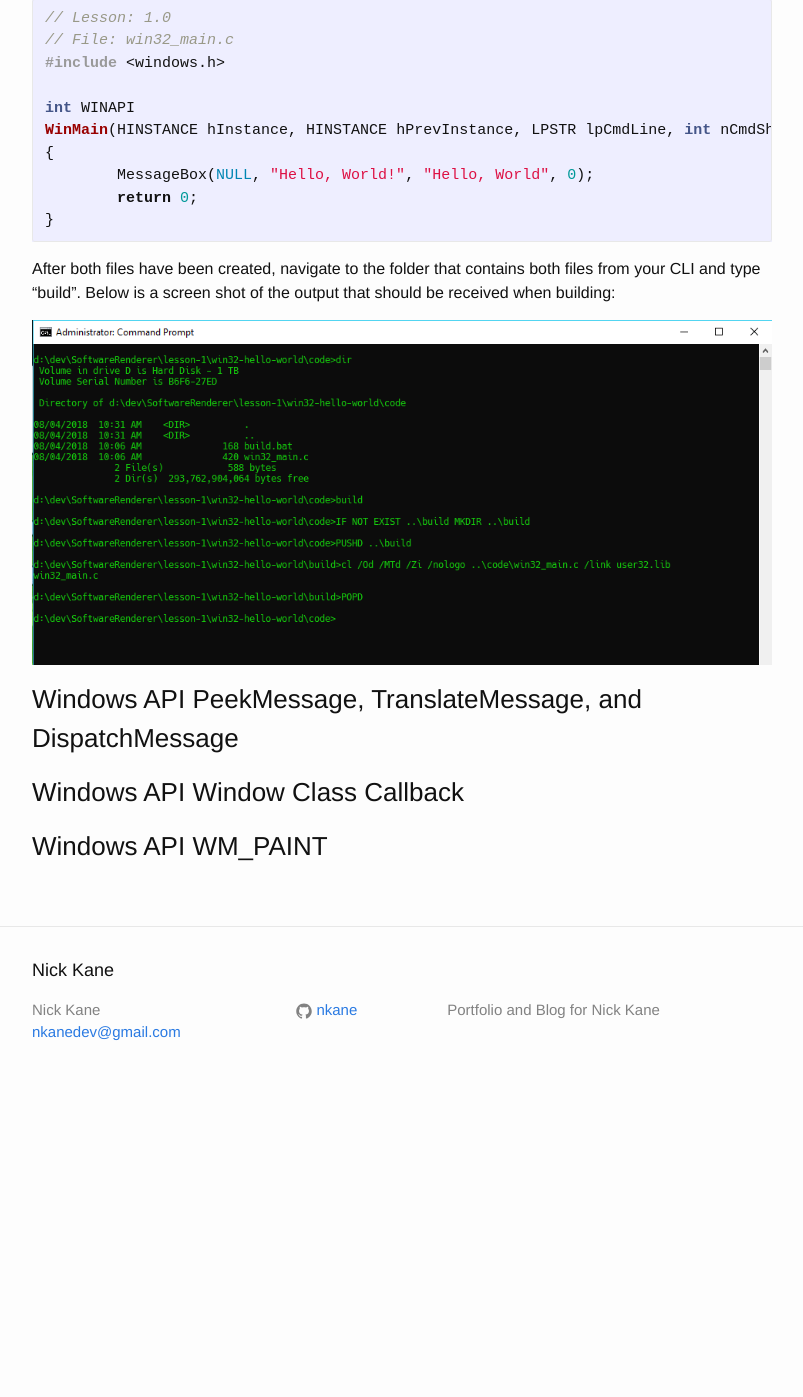
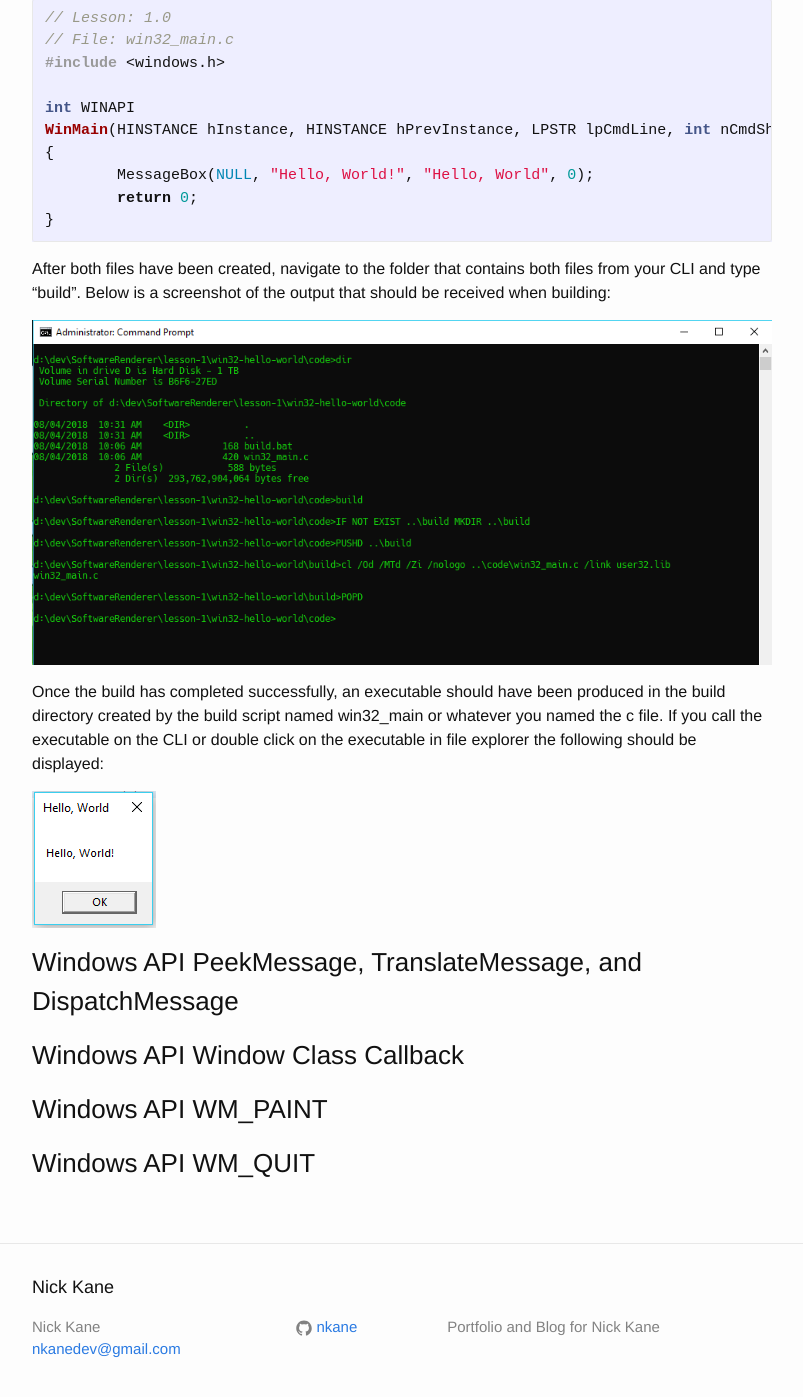
Before and after one commit to nkane/nkane.github.io, a Jekyll site: the page built from _posts/2018-08-03-win32-software-renderer-lesson-1:-getting-started.markdown, in a window 1280 px wide and 1400 px high, scrolled down 7223 px. Shown: the top 1397 px of the window, without its empty margins (238-1041 px from the left). Built offline with Jekyll 4.4.1, drawn with Linux system fonts in a browser that asks for light colours; before the commit the page ends 8327 px from its top, so only the background shows below that.

Commit message:
adding content for lesson 1 software renderer

````diff
--- a/_posts/2018-08-03-win32-software-renderer-lesson-1:-getting-started.markdown
+++ b/_posts/2018-08-03-win32-software-renderer-lesson-1:-getting-started.markdown
@@ -238,9 +238,15 @@ WinMain(HINSTANCE hInstance, HINSTANCE hPrevInstance, LPSTR lpCmdLine, int nCmdS
 }
 ```
 
-After both files have been created, navigate to the folder that contains both files from your CLI and type "build". Below is a screen shot of the output that should be received when building:
+After both files have been created, navigate to the folder that contains both files from your CLI and type "build". Below is a screenshot of the output that should be received when building:
 
 ![Build Output](/assets/software-renderer/lesson-1/lesson-1.0-build.png)
+
+
+Once the build has completed successfully, an executable should have been produced in the build directory created by the build script named win32_main or whatever you named the c file. If you
+call the executable on the CLI or double click on the executable in file explorer the following should be displayed:
+
+![Executable Result](/assets/software-renderer/lesson-1/lesson-1.0-executable-result.png)
 
 
 ### Windows API PeekMessage, TranslateMessage, and DispatchMessage
@@ -250,6 +256,9 @@ After both files have been created, navigate to the folder that contains both fi
 
 
 ### Windows API WM_PAINT
+
+
+### Windows API WM_QUIT
 
 
 [c-lang]:								https://en.wikipedia.org/wiki/C_(programming_language)
````
Also changed, not shown: assets/software-renderer/lesson-1/lesson-1.0-executable-result.png (added).
